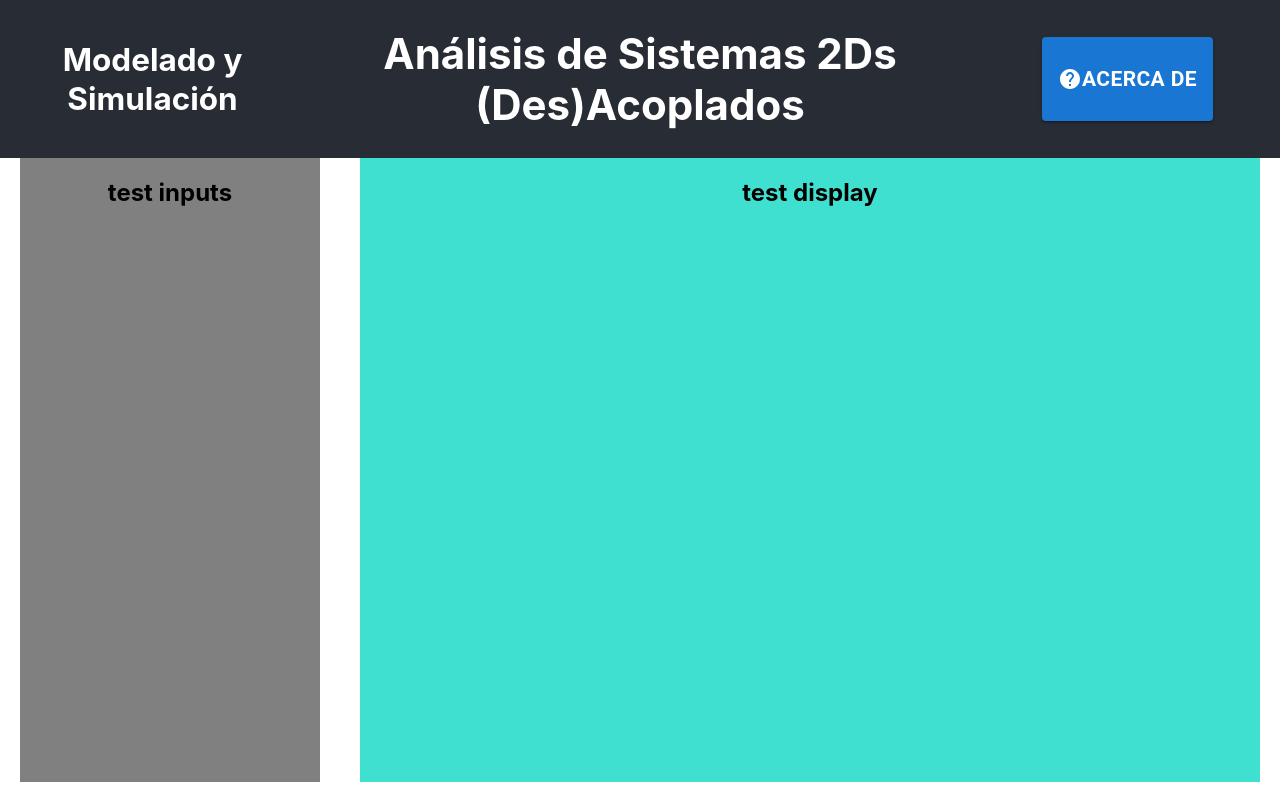
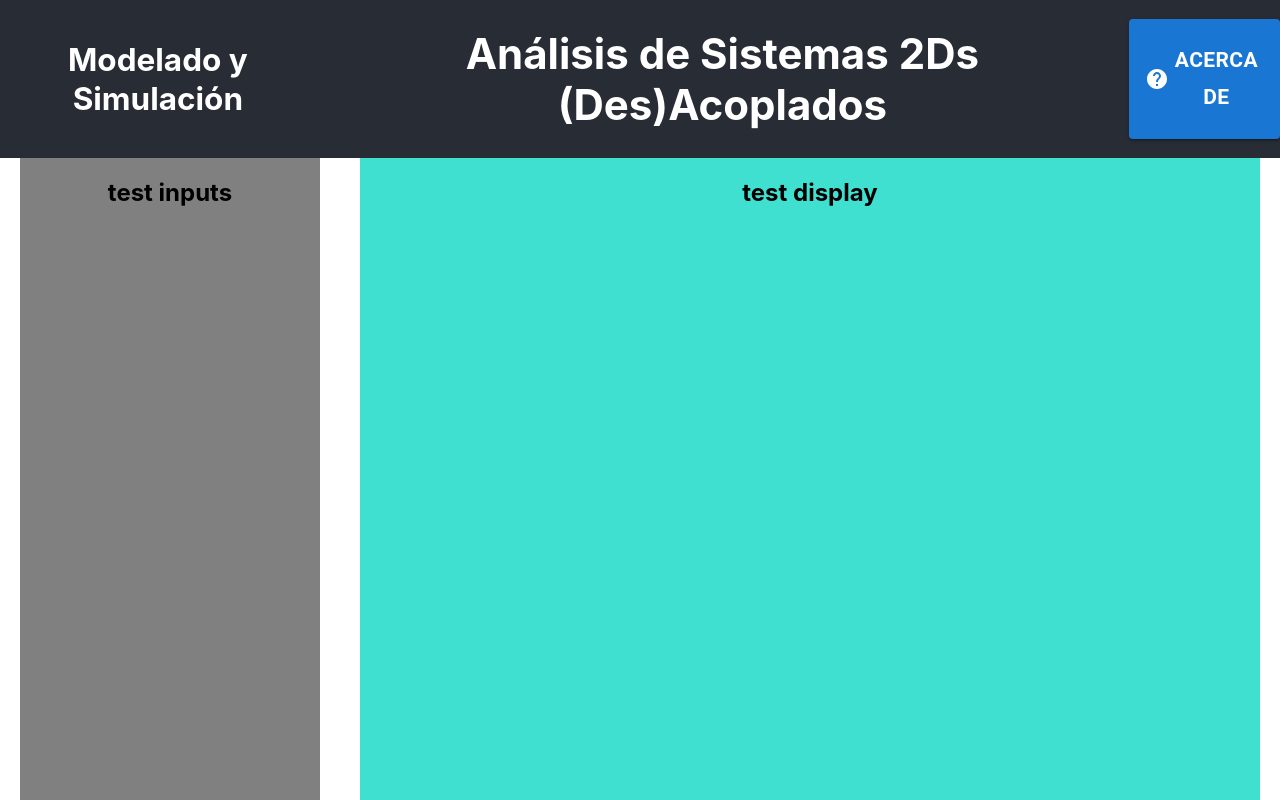
Before and after one commit to rama-masseroni/modysim, a React (Create React App) app: page / in a window 1280 px wide. Built offline with nearby package versions, Linux system fonts and the light colour scheme.

Commit message:
Correct sizes of body's sections

```diff
--- a/src/App.css
+++ b/src/App.css
@@ -2,6 +2,8 @@
   text-align: center;
   display: flex;
   flex-direction: column;
+  flex: 1;
+  min-height: 100vh;
   /* justify-content: space-between; */
 }
 
@@ -19,10 +21,11 @@
 .App-header {
   background-color: #282c34;
   min-height: 15%;
-  display: grid;
-  grid-template-columns: 1fr 2fr 1fr;
+  display: flex;
+  flex-direction: row;
   gap: 30px;
   align-items: center;
+  justify-content: space-around;
   font-size: calc(5px + 2vmin);
   color: white;
 }
@@ -43,6 +46,8 @@
 .body {
   display: flex;
   flex-direction: row;
+  flex: 1;
   margin: 0 20px 0 20px;
   column-gap: 40px;
+  min-height: max-content
 }
--- a/src/App.js
+++ b/src/App.js
@@ -6,7 +6,7 @@
     <div className="App">
       <Header />
       <div className="body">
-        <div style={{backgroundColor: "gray", flex: 1, height: "39rem"}}>
+        <div style={{backgroundColor: "gray", flex: 1}}>
           <h2>test inputs</h2>
         </div>
         <div style={{backgroundColor: "turquoise", flex: 3}}>
```
